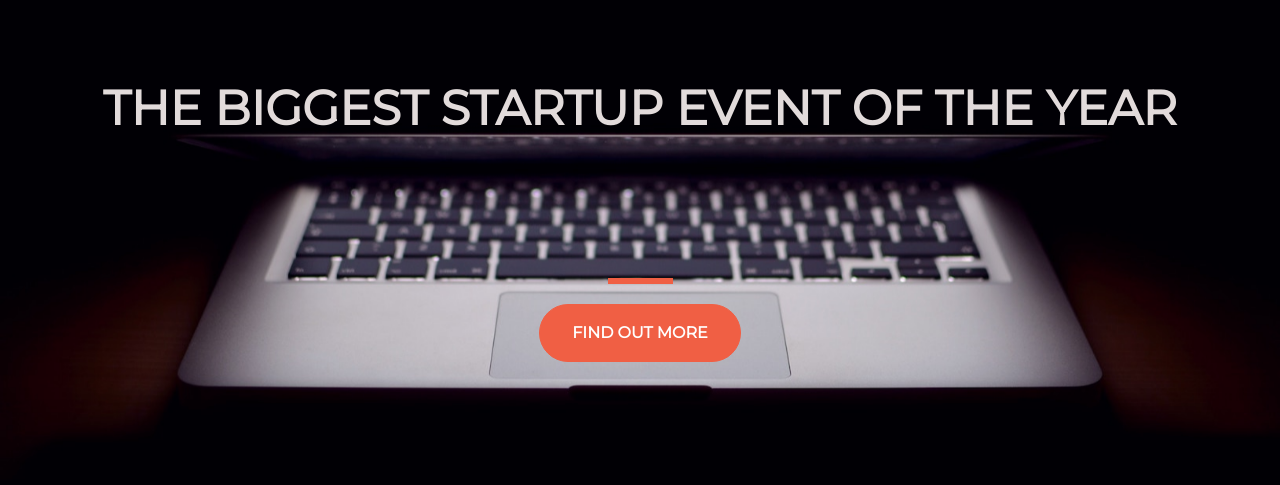
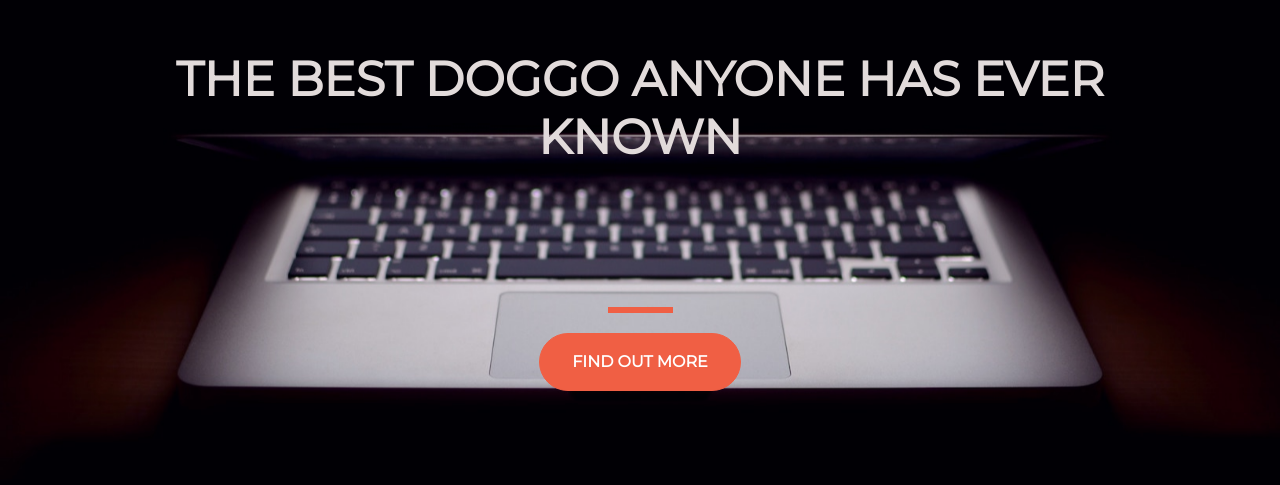
Before and after one commit to JamesWSMilton/startup-of-the-year, a plain HTML site: page index.html in a window 1280 px wide. Shown: the part 179-664 px from the top of the page. Drawn offline with nearby package versions, Linux system fonts and the light colour scheme.

Commit message:
Update index.html

```diff
--- a/index.html
+++ b/index.html
@@ -23,7 +23,7 @@
     <div class="container d-flex align-items-center h-100">
       <div class="row">
         <header class="text-center col-12">
-          <h1 class="text-uppercase"><strong>The biggest startup event of the year</strong></h1>
+          <h1 class="text-uppercase"><strong>The BEST doggo anyone has ever known</strong></h1>
         </header>
         <div class="buffer col-12"></div>
         <section class="text-center col-12">
```
